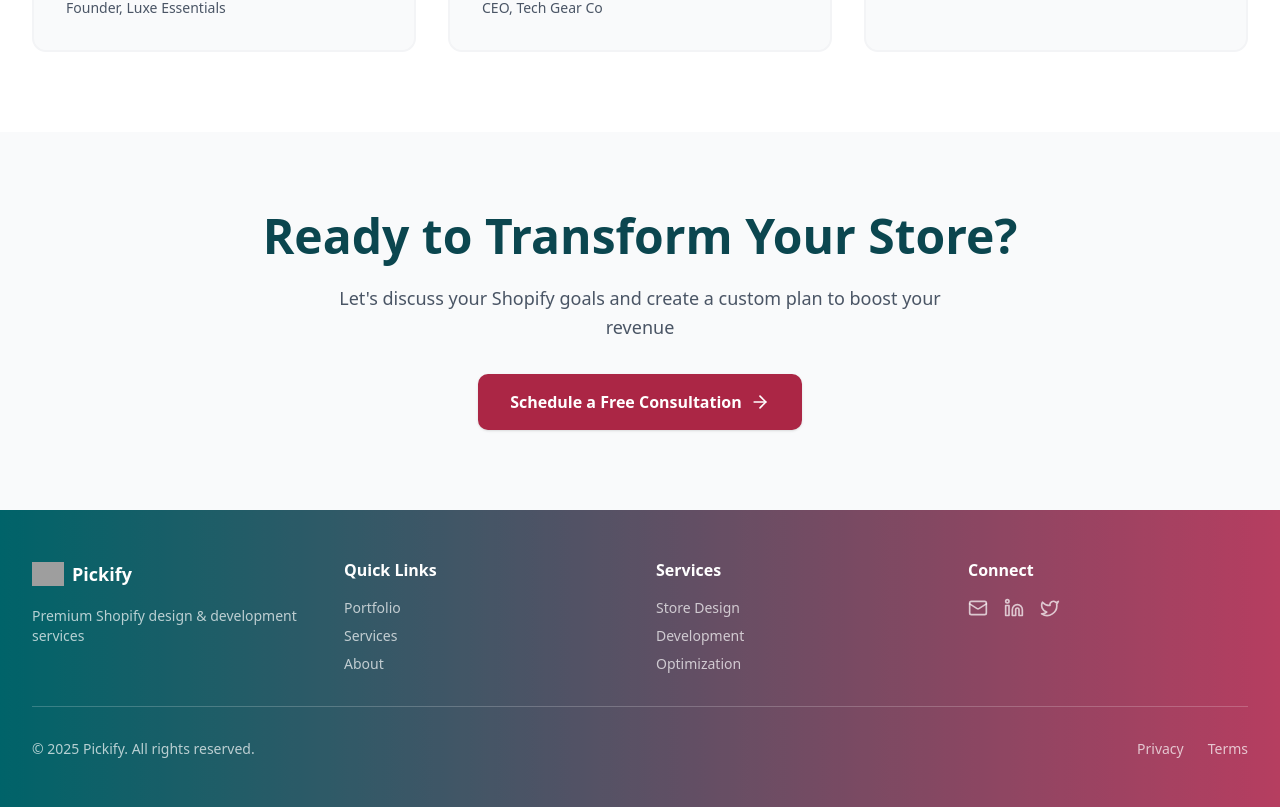
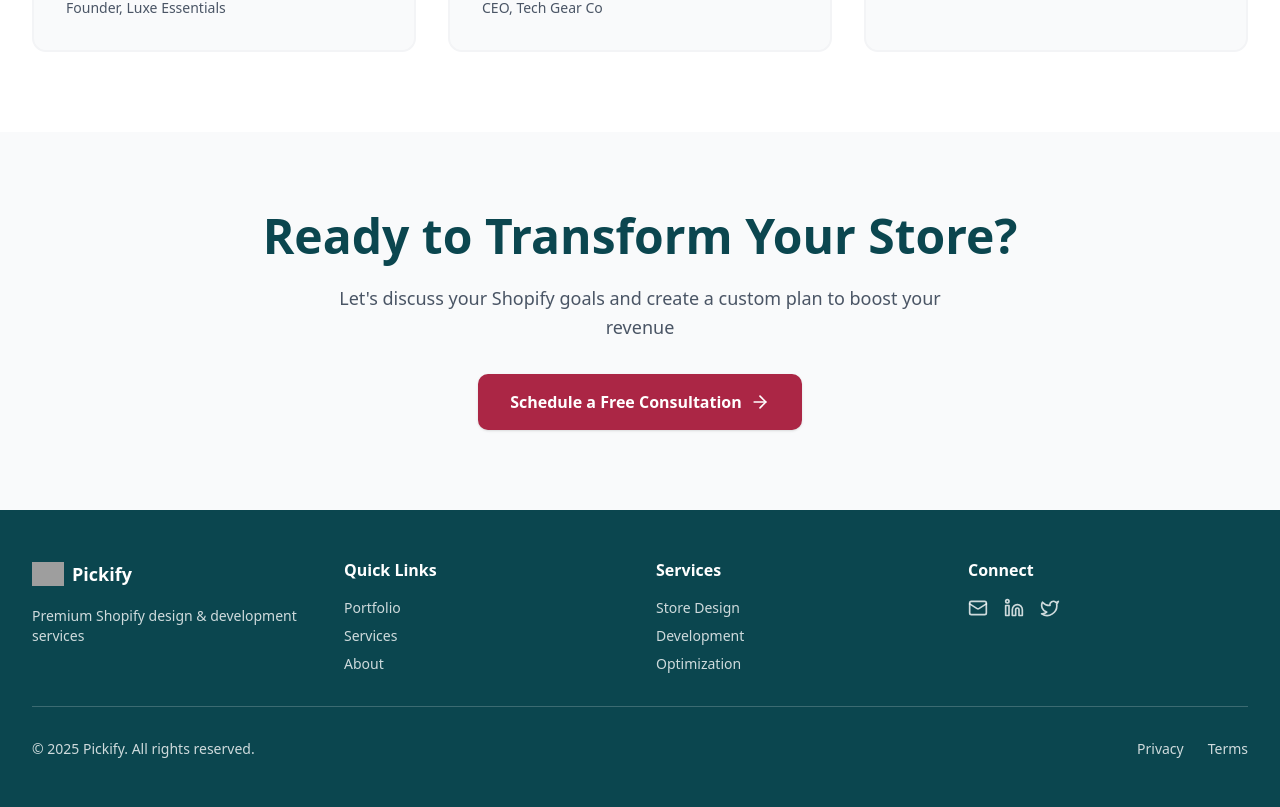
Before and after one commit to Salman-41/pickify, a Next.js app: page / in a window 1280 px wide. Shown: the part 2623-3430 px from the top of the page. Built offline with nearby package versions, Linux system fonts and the light colour scheme; grey boxes are pictures that could not be loaded.

Commit message:
feat: update footer styling for improved visual consistency and user experience

```diff
--- a/components/footer.tsx
+++ b/components/footer.tsx
@@ -1,15 +1,10 @@
-import Link from "next/link"
-import { Mail, Linkedin, Twitter } from "lucide-react"
+import Link from "next/link";
+import { Mail, Linkedin, Twitter } from "lucide-react";
 
 export function Footer() {
   return (
-    <footer
-      className="relative text-white py-12 overflow-hidden"
-      style={{ background: "linear-gradient(to right, #007C83, #E34D78)" }}
-    >
-      <div className="absolute inset-0 bg-black/20" />
-
-      <div className="relative z-10 max-w-7xl mx-auto px-4 sm:px-6 lg:px-8">
+    <footer className="text-white py-12" style={{ backgroundColor: "#0b464f" }}>
+      <div className="max-w-7xl mx-auto px-4 sm:px-6 lg:px-8">
         <div className="grid grid-cols-1 md:grid-cols-4 gap-8 mb-8">
           <div>
             <div className="flex items-center gap-2 mb-4">
@@ -20,24 +15,35 @@ export function Footer() {
               />
               <span className="font-bold text-lg">Pickify</span>
             </div>
-            <p className="text-white/70 text-sm">Premium Shopify design & development services</p>
+            <p className="text-white/80 text-sm">
+              Premium Shopify design & development services
+            </p>
           </div>
 
           <div>
             <h3 className="font-semibold mb-4">Quick Links</h3>
-            <ul className="space-y-2 text-sm text-white/70">
+            <ul className="space-y-2 text-sm text-white/80">
               <li>
-                <Link href="/portfolio" className="hover:text-white smooth-transition">
+                <Link
+                  href="/portfolio"
+                  className="hover:text-white smooth-transition"
+                >
                   Portfolio
                 </Link>
               </li>
               <li>
-                <Link href="/services" className="hover:text-white smooth-transition">
+                <Link
+                  href="/services"
+                  className="hover:text-white smooth-transition"
+                >
                   Services
                 </Link>
               </li>
               <li>
-                <Link href="/about" className="hover:text-white smooth-transition">
+                <Link
+                  href="/about"
+                  className="hover:text-white smooth-transition"
+                >
                   About
                 </Link>
               </li>
@@ -46,7 +52,7 @@ export function Footer() {
 
           <div>
             <h3 className="font-semibold mb-4">Services</h3>
-            <ul className="space-y-2 text-sm text-white/70">
+            <ul className="space-y-2 text-sm text-white/80">
               <li>
                 <Link href="#" className="hover:text-white smooth-transition">
                   Store Design
@@ -68,20 +74,29 @@ export function Footer() {
           <div>
             <h3 className="font-semibold mb-4">Connect</h3>
             <div className="flex gap-4">
-              <a href="#" className="text-white/70 hover:text-white smooth-transition hover:scale-110">
+              <a
+                href="#"
+                className="text-white/80 hover:text-white smooth-transition"
+              >
                 <Mail size={20} />
               </a>
-              <a href="#" className="text-white/70 hover:text-white smooth-transition hover:scale-110">
+              <a
+                href="#"
+                className="text-white/80 hover:text-white smooth-transition"
+              >
                 <Linkedin size={20} />
               </a>
-              <a href="#" className="text-white/70 hover:text-white smooth-transition hover:scale-110">
+              <a
+                href="#"
+                className="text-white/80 hover:text-white smooth-transition"
+              >
                 <Twitter size={20} />
               </a>
             </div>
           </div>
         </div>
 
-        <div className="border-t border-white/20 pt-8 flex flex-col md:flex-row justify-between items-center text-sm text-white/70">
+        <div className="border-t border-white/20 pt-8 flex flex-col md:flex-row justify-between items-center text-sm text-white/80">
           <p>&copy; 2025 Pickify. All rights reserved.</p>
           <div className="flex gap-6 mt-4 md:mt-0">
             <Link href="#" className="hover:text-white smooth-transition">
@@ -94,5 +109,5 @@ export function Footer() {
         </div>
       </div>
     </footer>
-  )
+  );
 }
```
